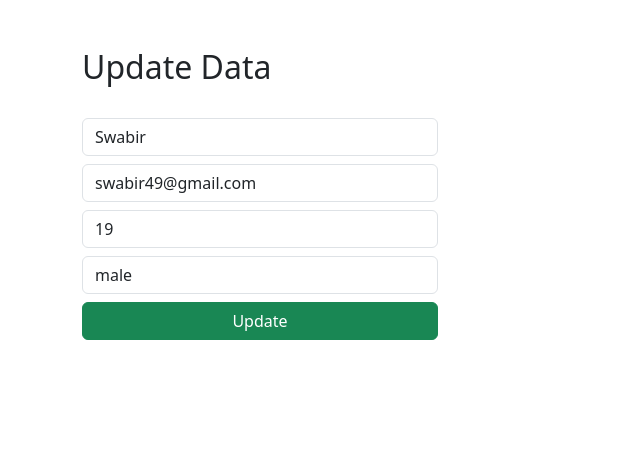
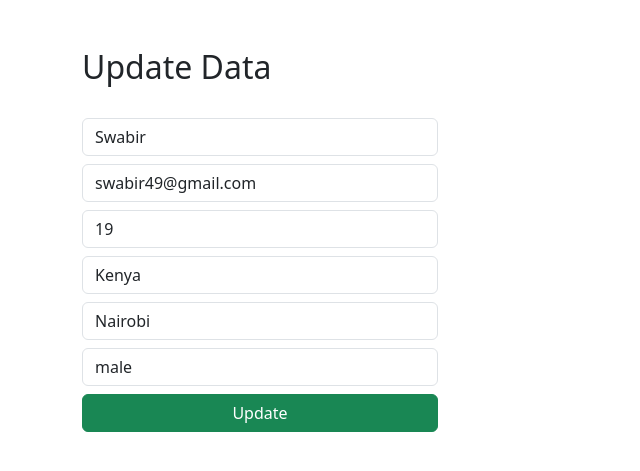
Before and after one commit to SwabirMohammed/crud, a Django app: page /update/1 in a window 1280 px wide. Shown: the part 56-527 px from the top of the page, without its empty margins (0-640 px from the left). Run offline with Django 4.2, Linux system fonts and the light colour scheme; data comes from the database, SQL or seed files in the repository.

Commit message:
added an update functionality

```diff
--- a/CRUD/views.py
+++ b/CRUD/views.py
@@ -61,8 +61,8 @@ def updateData(request, id):
         update_info.gender = gender
         update_info.country = country
         update_info.city = city
+        update_info.save()
 
-        update_info.save()
         return redirect("/")
 
     d = Student.objects.get(id=id)
--- a/templates/edit.html
+++ b/templates/edit.html
@@ -21,7 +21,8 @@
                 <h2>Update Data</h2>
                 <br>
 
-                <form action="/update/{{d.id}}" method="post">{% csrf_token %}
+                <form action="/update/{{d.id}}" method="post">
+                    {% csrf_token %}
 
                     <div class="form-group">
                         <input type="text" class="form-control" placeholder="Name" name="name" value="{{d.name}}" required>
@@ -36,9 +37,18 @@
 
                     </div>
 
+                     <div class="form-group">
+                        <input type="text" class="form-control  mt-2" placeholder="Country" name="Country" value="{{ d.country }}" required>
+
+                    </div>
+
+                    <div class="form-group">
+                        <input type="text" class="form-control  mt-2" placeholder="City" name="City" value="{{ d.city }}" required>
+
+                    </div>
 
                     <div class="form-group mt-2">
-                        <select id="gender" name="gender" class="form-control" required>
+                        <select id="gender" name="gender" class="form-control"  required>
                             <option selected>{{d.gender}}</option>
                             <option value="male">Male</option>
                             <option value="female">Female</option>
```
